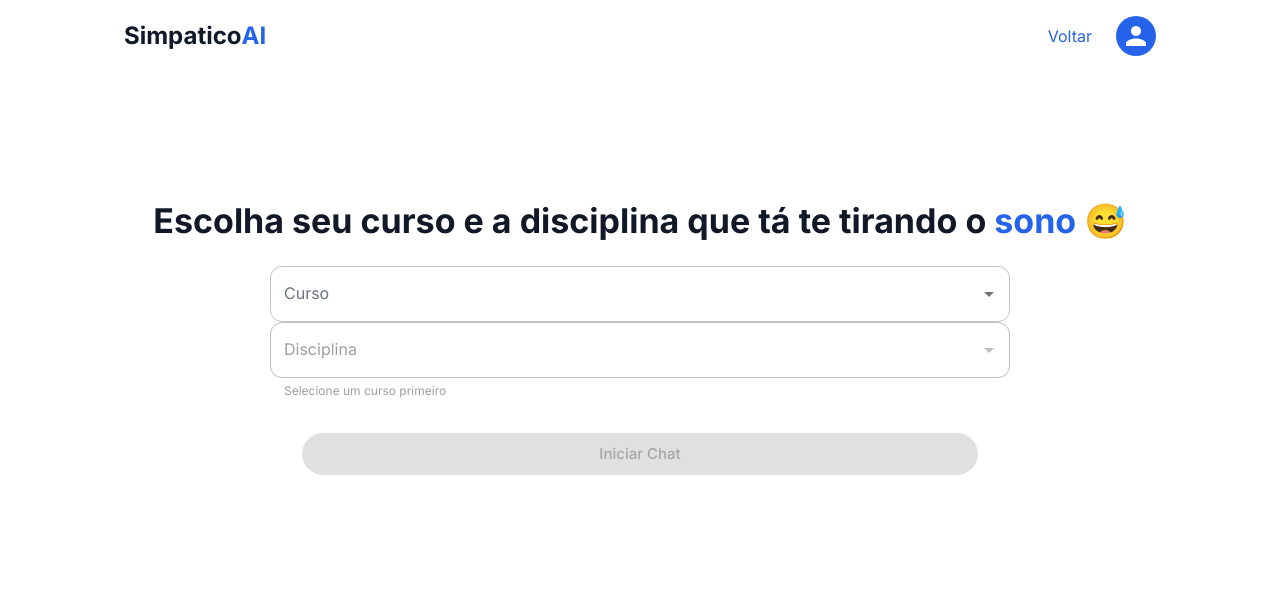
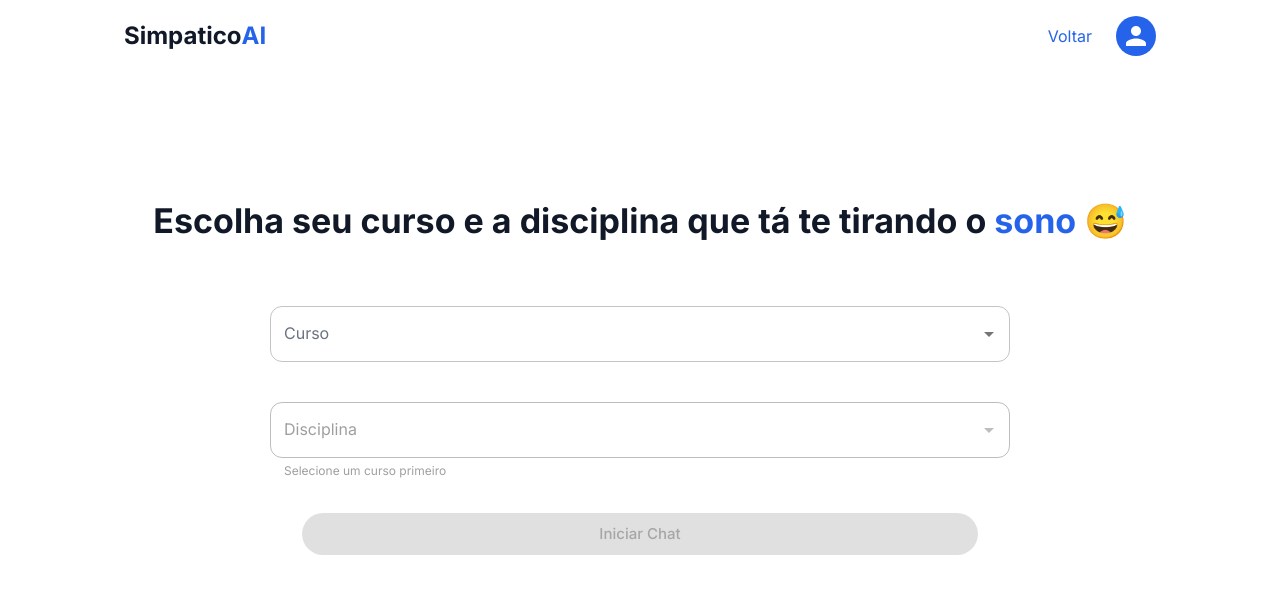
Before and after one commit to JoaoLucasLourenco/SIMPATICO, a Next.js app in the folder simpatico/: page /selecionar_disciplina in a window 1280 px wide. Shown: the top 594 px of the page. Built offline with nearby package versions, Linux system fonts and the light colour scheme.

Commit message:
fix: DisciplineForm autocomplete margin top

```diff
--- a/simpatico/components/DisciplineForm/DisciplineForm.tsx
+++ b/simpatico/components/DisciplineForm/DisciplineForm.tsx
@@ -52,7 +52,7 @@ export const DisciplineForm = () => {
         <Grid size={{ md: 7, sm: 11 }} textAlign={"center"}>
           <FormControl fullWidth>
             <Autocomplete
-              sx={{ borderRadius: 999 }}
+              sx={{ borderRadius: 999, mt: 5 }}
               fullWidth
               disablePortal
               options={nomesDosCursos}
@@ -65,7 +65,7 @@ export const DisciplineForm = () => {
             />
 
             <Autocomplete
-              sx={{ borderRadius: 999 }}
+              sx={{ borderRadius: 999, mt: 5 }}
               fullWidth
               disablePortal
               disabled={!cursoSelecionado}
```
